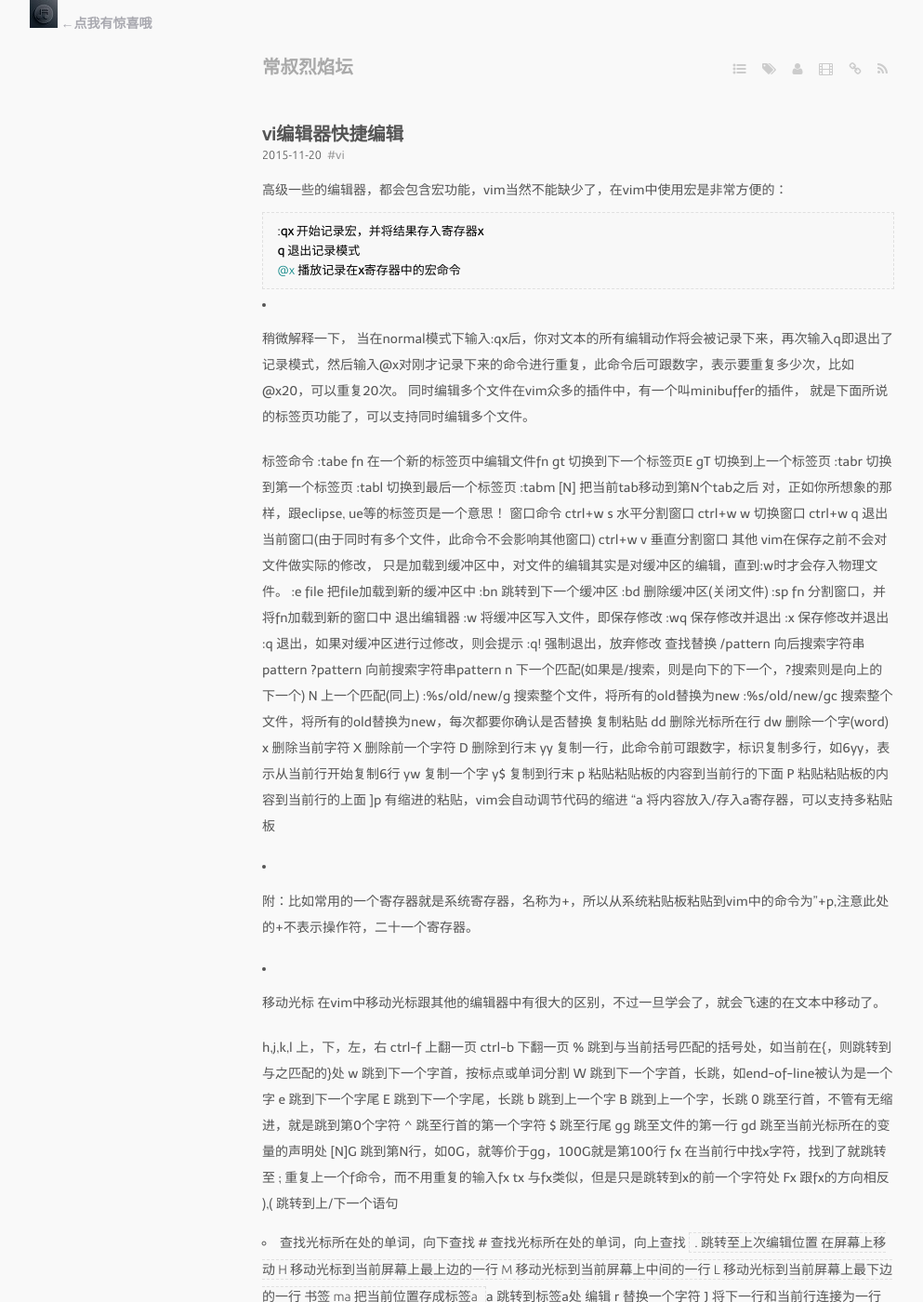
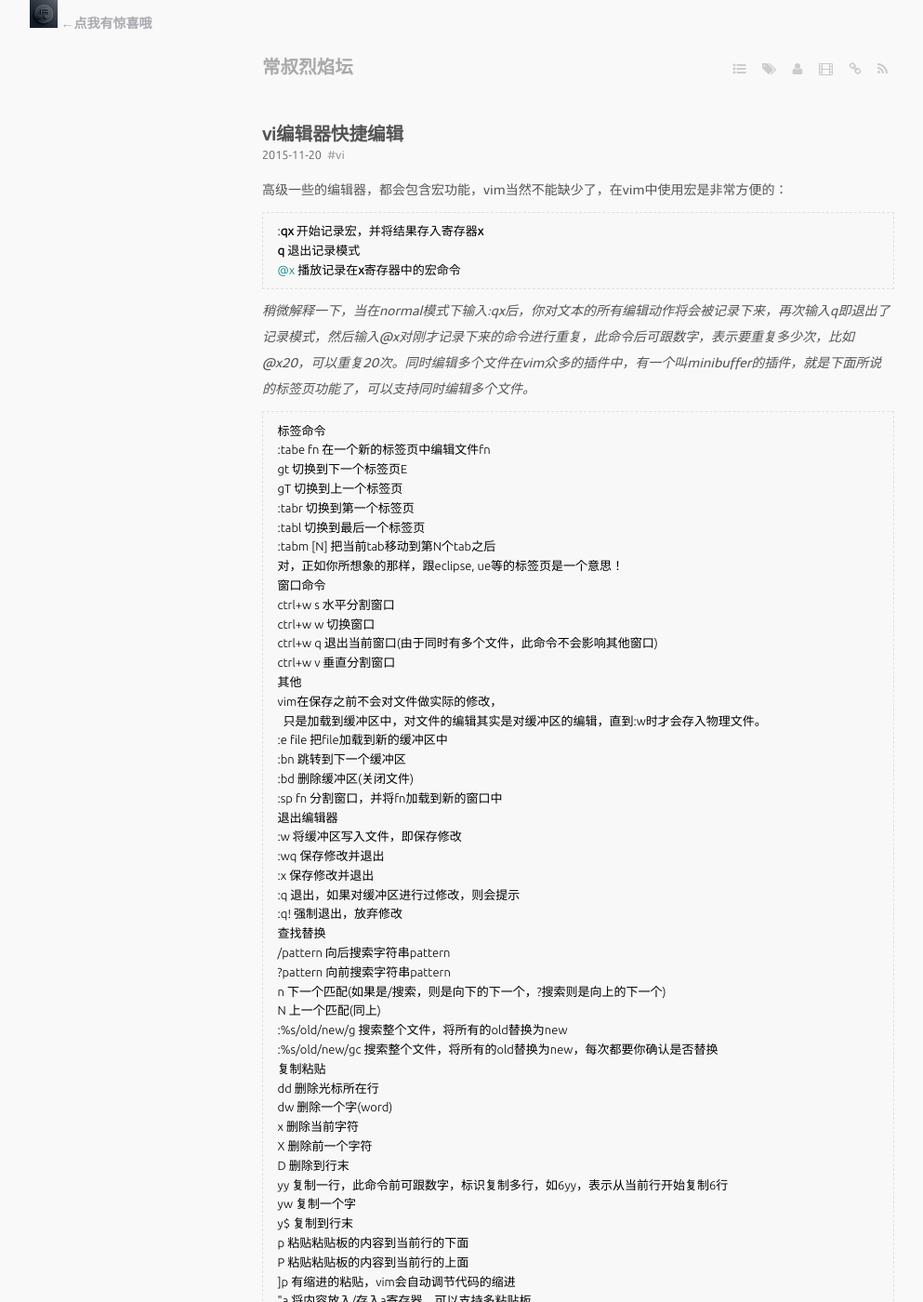
Before and after one commit to UncleChange/UncleChange.github.io, a Jekyll site: the page built from _posts/2015-11-20-vi-quickdown.markdown, in a window 1280 px wide and 1400 px high. Shown: the whole window at 93% size, without its empty margins (18-1011 px from the left). Built offline with Jekyll 4.4.1, drawn with Linux system fonts in a browser that asks for light colours; Markdown is read by kramdown in place of the engine named in the settings; a script that is not in the unit is left out; comment, search, counter and statistics services are not loaded; some of the changed text lies outside the part shown.

Commit message:
修改博客

```diff
--- a/_posts/2015-11-20-vi-quickdown.markdown
+++ b/_posts/2015-11-20-vi-quickdown.markdown
@@ -11,10 +11,7 @@
     q 退出记录模式
     @x 播放记录在x寄存器中的宏命令
 
-* 稍微解释一下，
-当在normal模式下输入:qx后，你对文本的所有编辑动作将会被记录下来，再次输入q即退出了记录模式，然后输入@x对刚才记录下来的命令进行重复，此命令后可跟数字，表示要重复多少次，比如@x20，可以重复20次。
-同时编辑多个文件在vim众多的插件中，有一个叫minibuffer的插件，
-就是下面所说的标签页功能了，可以支持同时编辑多个文件。
+*稍微解释一下，当在normal模式下输入:qx后，你对文本的所有编辑动作将会被记录下来，再次输入q即退出了记录模式，然后输入@x对刚才记录下来的命令进行重复，此命令后可跟数字，表示要重复多少次，比如@x20，可以重复20次。同时编辑多个文件在vim众多的插件中，有一个叫minibuffer的插件，就是下面所说的标签页功能了，可以支持同时编辑多个文件。*
 
 
     标签命令
@@ -65,10 +62,11 @@
     "a 将内容放入/存入a寄存器，可以支持多粘贴板
 
 
-* 附：比如常用的一个寄存器就是系统寄存器，名称为+，所以从系统粘贴板粘贴到vim中的命令为"+p,注意此处的+不表示操作符，二十一个寄存器。
+*附：比如常用的一个寄存器就是系统寄存器，名称为+，所以从系统粘贴板粘贴到vim中的命令为"+p,注意此处的+不表示操作符，二十一个寄存器。*
 
 
-* 移动光标
+移动光标
+
 在vim中移动光标跟其他的编辑器中有很大的区别，不过一旦学会了，就会飞速的在文本中移动了。
 
 
```
